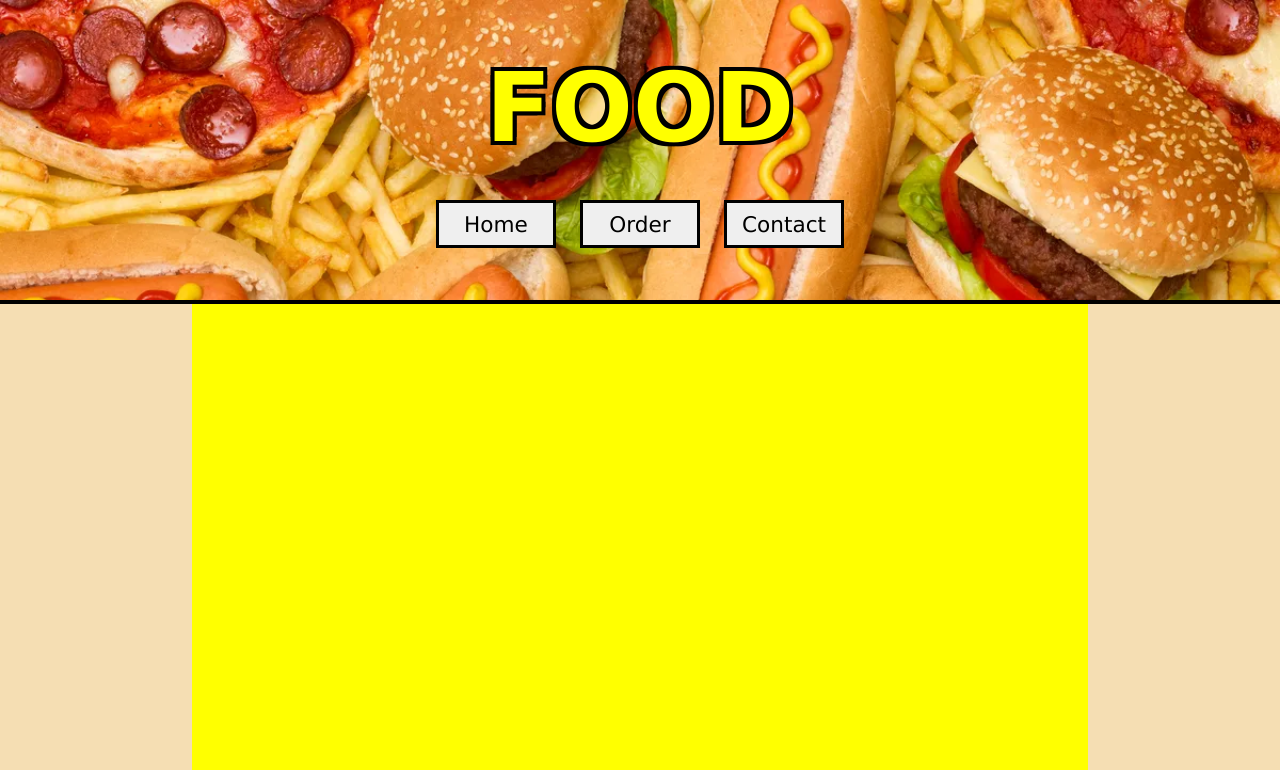
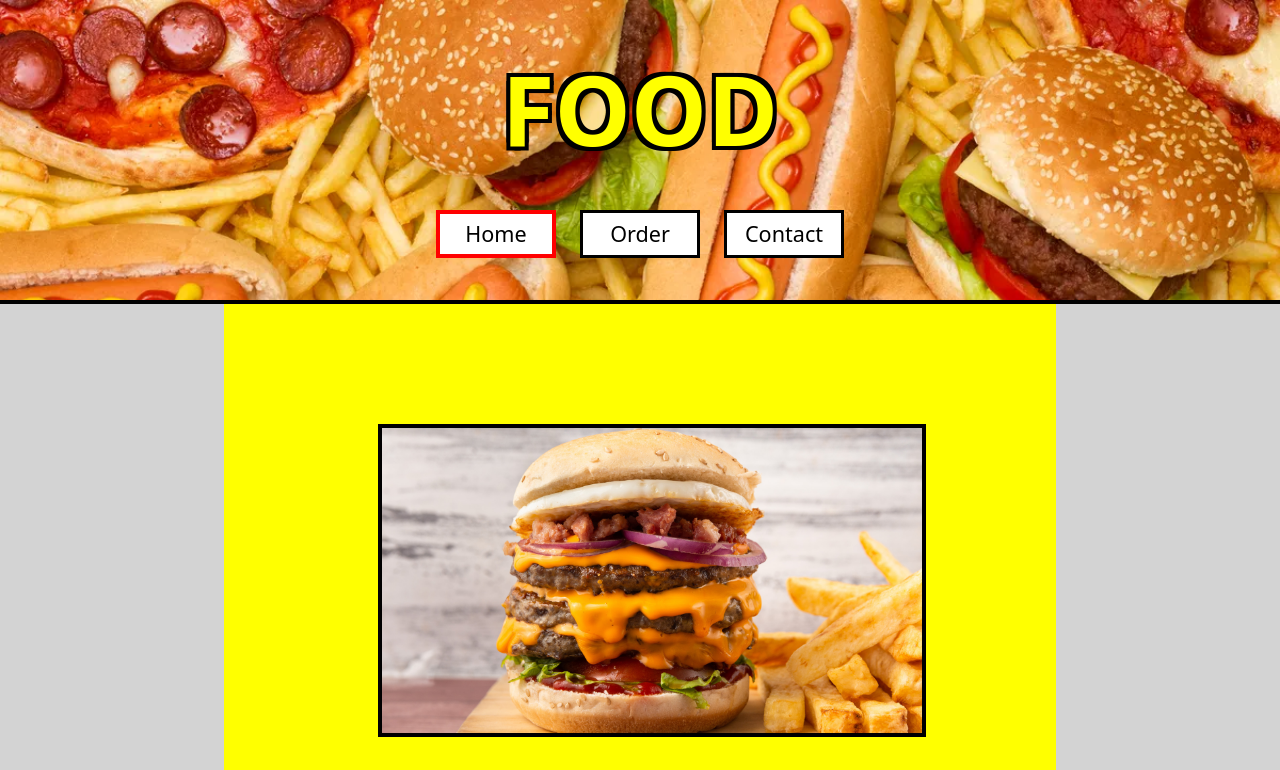
Before and after one commit to MattfromWii-Sports/restaurant-page, a website built with webpack: page src/index.html in a window 1280 px wide. Both pictures are taken after a click on the button "Home". Shown: the top 770 px of the page. Built offline with nearby package versions, Linux system fonts and the light colour scheme.

Commit message:
Set Home Tab Loading And Button Highlight Logic

```diff
--- /dev/null
+++ b/src/home.js
@@ -0,0 +1,19 @@
+export default function loadHome() {
+    const container = document.createElement('div');
+    container.classList.add('home-container');
+    content.appendChild(container);
+
+    const imgContainer = document.createElement('div');
+    imgContainer.classList.add('home-img-container');
+    const img = document.createElement('img');
+    img.src = './../images/home-burger.jpg';
+    img.alt = 'Photo of a burger with a height equivalent to two full sized burgers';
+    imgContainer.appendChild(img);
+    const slogan = document.createElement('h1');
+    slogan.textContent = 'Eat Healthy, Be Healthy';
+    const description = document.createElement('p');
+    description.classList.add('home-text');
+    description.textContent = 'Here at FOOD, we only serve the best and healthiest meals. We are renouned for our 100% vegan and non-dairy dishes that everyone is sure to enjoy!';
+
+    container.append(imgContainer, slogan, description);
+}
--- a/src/index.js
+++ b/src/index.js
@@ -1,10 +1,36 @@
 import './styles.css';
 import loadInitialPage from './initial-page.js';
+import loadHome from './home.js';
 
-const home = document.querySelector('.home-btn');
+const content = document.querySelector('#content');
 
-const order = document.querySelector('.order-btn');
+const home = document.querySelector('#home-btn');
+const order = document.querySelector('#order-btn');
+const contact = document.querySelector('#contact-btn');
 
-const contact = document.querySelector('.contact-btn');
+home.addEventListener('click', () => {
+    clearContent();
+    home.classList.add('selected');
+    loadHome();
+})
+order.addEventListener('click', () => {
+    clearContent();
+    order.classList.add('selected');
+    //
+})
+contact.addEventListener('click', () => {
+    clearContent();
+    contact.classList.add('selected');
+    //
+})
+
+function clearContent() {
+    home.classList.remove('selected');
+    order.classList.remove('selected');
+    contact.classList.remove('selected');
+    content.innerHTML = '';
+}
 
 loadInitialPage();
+home.classList.add('selected');
+loadHome();
--- a/src/initial-page.js
+++ b/src/initial-page.js
@@ -1,7 +1,6 @@
-function loadInitialPage() {
+export default function loadInitialPage() {
     const header = document.querySelector('header');
     const name = document.createElement('h1');
     name.textContent = 'FOOD';
     header.prepend(name);
 }
-export default loadInitialPage;
--- a/src/styles.css
+++ b/src/styles.css
@@ -2,7 +2,7 @@
     padding: 0;
     margin: 0;
     border: none;
-    font-family: Verdana, Geneva, Tahoma, sans-serif;
+    font-family: system-ui, -apple-system, BlinkMacSystemFont, 'Segoe UI', Roboto, Oxygen, Ubuntu, Cantarell, 'Open Sans', 'Helvetica Neue', sans-serif;
 }
 html {
     font-size: 12px;
@@ -12,7 +12,7 @@ body {
     flex-direction: column;
     justify-content: flex-start;
     align-items: center;
-    background-color: wheat;
+    background-color: lightgray;
     min-height: 100svh;
 }
 
@@ -45,10 +45,44 @@ nav > button {
     height: 4rem;
     font-size: 1.8rem;
     border: 3px solid black;
+    background-color: white;
+}
+nav > button:hover {
+    background-color: rgb(223, 223, 223);
+}
+.selected {
+    border: 4px solid red;
 }
 
 #content {
-    width: 70%;
+    width: 65%;
     min-height: 40rem;
     background-color: yellow;
 }
+
+.home-container {
+    width: 100%;
+    display: flex;
+    flex-direction: column;
+    align-items: center;
+    padding: 10rem 1rem;
+    gap: 4rem;
+}
+.home-img-container {
+    width: 65%;
+    border: 4px solid black;
+    line-height: 0;
+}
+.home-img-container > img {
+    width: 100%;
+    height: auto;
+}
+.home-container > h1 {
+    font-size: 4rem;
+    margin-top: -1rem;
+}
+.home-text {
+    width: 70%;
+    font-size: 2rem;
+    text-align: center;
+}
--- a/webpack.config.js
+++ b/webpack.config.js
@@ -13,8 +13,13 @@ module.exports = {
             test: /\.css$/i,
             use: ['style-loader', 'css-loader'],
           },
+          {
+            test: /\.(png|svg|jpg|jpeg|gif|webp)$/i,
+            type: "asset/resource",
+          },
         ],
       },
+
     plugins: [
     new HtmlWebpackPlugin({
       template: './src/index.html',
```
Also changed, not shown: dist/main.js, images/home-burger.jpg (added), src/contact.js (added), src/order.js (added).
